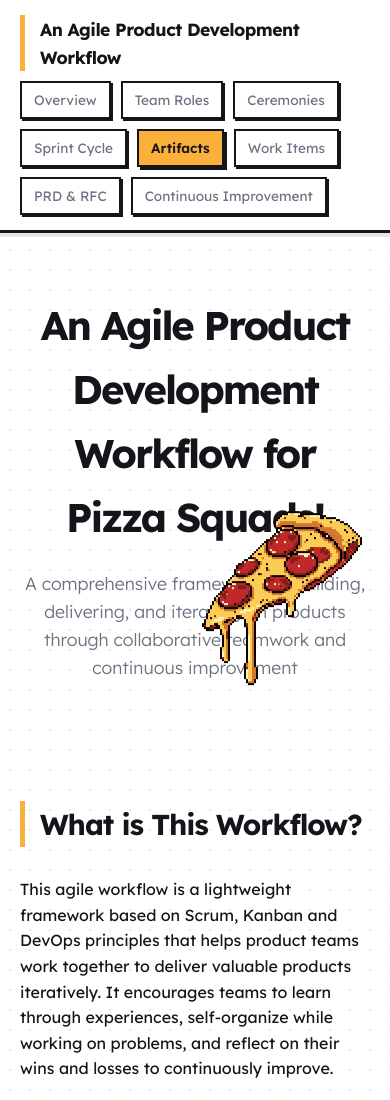
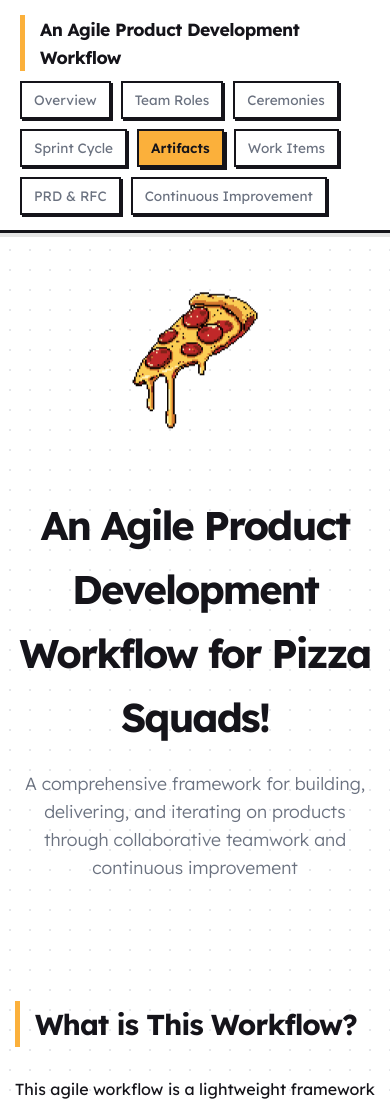
Before and after one commit to cousine/agile-pizza-guide, a plain HTML site: page index.html in a window 390 px wide. Shown: the top 1100 px of the page. Drawn offline with Linux system fonts and the light colour scheme.

Commit message:
Responsive view fixes

```diff
--- a/index.html
+++ b/index.html
@@ -28,20 +28,32 @@
           <li><a href="#artifacts" class="top-nav-link">Artifacts</a></li>
           <li><a href="#work-items" class="top-nav-link">Work Items</a></li>
           <li><a href="#documentation" class="top-nav-link">PRD & RFC</a></li>
-          <li><a href="#metrics" class="top-nav-link">Continuous Improvement</a></li>
+          <li>
+            <a href="#metrics" class="top-nav-link">Continuous Improvement</a>
+          </li>
         </ul>
       </div>
     </nav>
 
     <!-- Floating Table of Contents -->
     <div class="floating-toc" id="floatingToc">
-      <button class="toc-toggle" id="tocToggle" aria-label="Toggle navigation menu">
+      <button
+        class="toc-toggle"
+        id="tocToggle"
+        aria-label="Toggle navigation menu"
+      >
         <span class="toc-toggle-icon">☰</span>
       </button>
       <nav class="toc-menu collapsed" id="tocMenu">
         <div class="toc-header">
           <h3>Quick Navigation</h3>
-          <button class="toc-close" id="tocClose" aria-label="Close navigation menu">✕</button>
+          <button
+            class="toc-close"
+            id="tocClose"
+            aria-label="Close navigation menu"
+          >
+            ✕
+          </button>
         </div>
         <ul class="toc-list">
           <li><a href="#top" class="toc-link" id="tocTop">Top</a></li>
@@ -61,8 +73,8 @@
 
     <div class="container">
       <header>
+        <img class="pizza" src="assets/pizza.png" />
         <h1>An Agile Product Development Workflow for Pizza Squads!</h1>
-        <img class="pizza" src="assets/pizza.png" />
         <p class="subtitle">
           A comprehensive framework for building, delivering, and iterating on
           products through collaborative teamwork and continuous improvement
--- a/main.css
+++ b/main.css
@@ -770,6 +770,27 @@ h2::before {
 @media (max-width: 1024px) {
   .doc-grid {
     grid-template-columns: 1fr;
+  }
+}
+
+@media (max-width: 768px) {
+  .container {
+    padding: 0 15px;
+  }
+
+  .doc-grid {
+    gap: 20px;
+  }
+
+  header .pizza {
+    position: static;
+    height: 200px;
+    display: block;
+    margin: 0 auto 20px;
+  }
+
+  header {
+    padding-top: 40px;
   }
 }
 
```
